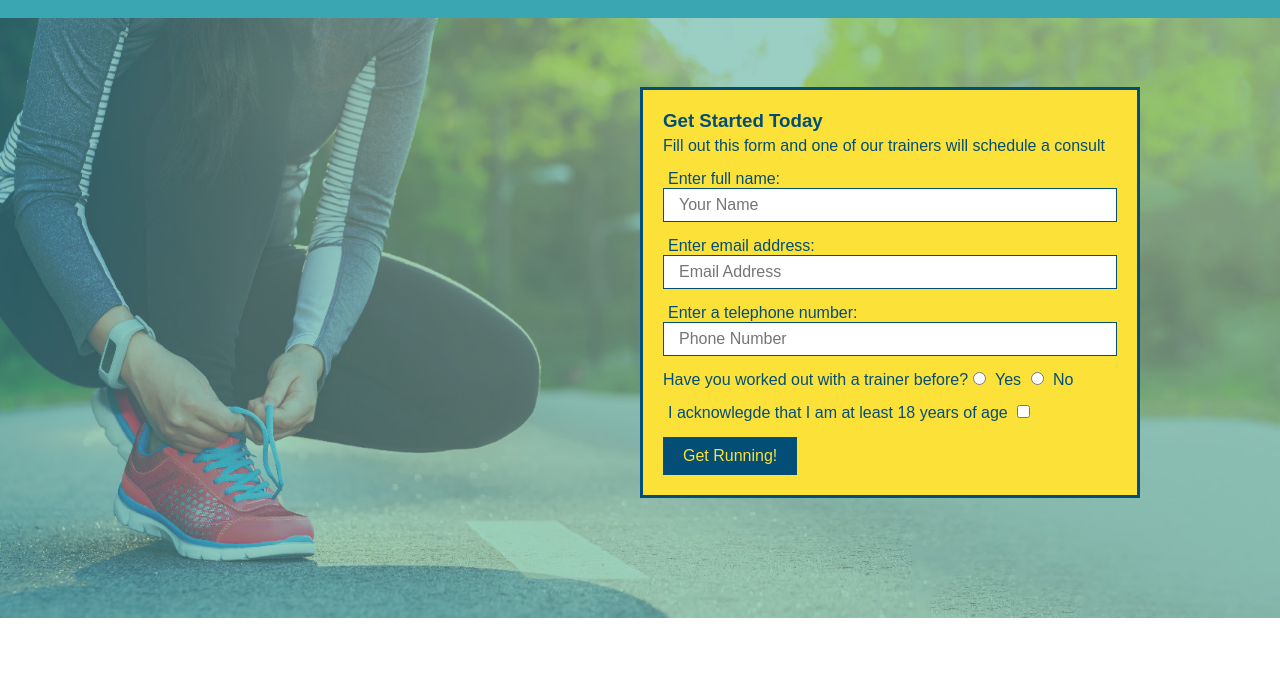
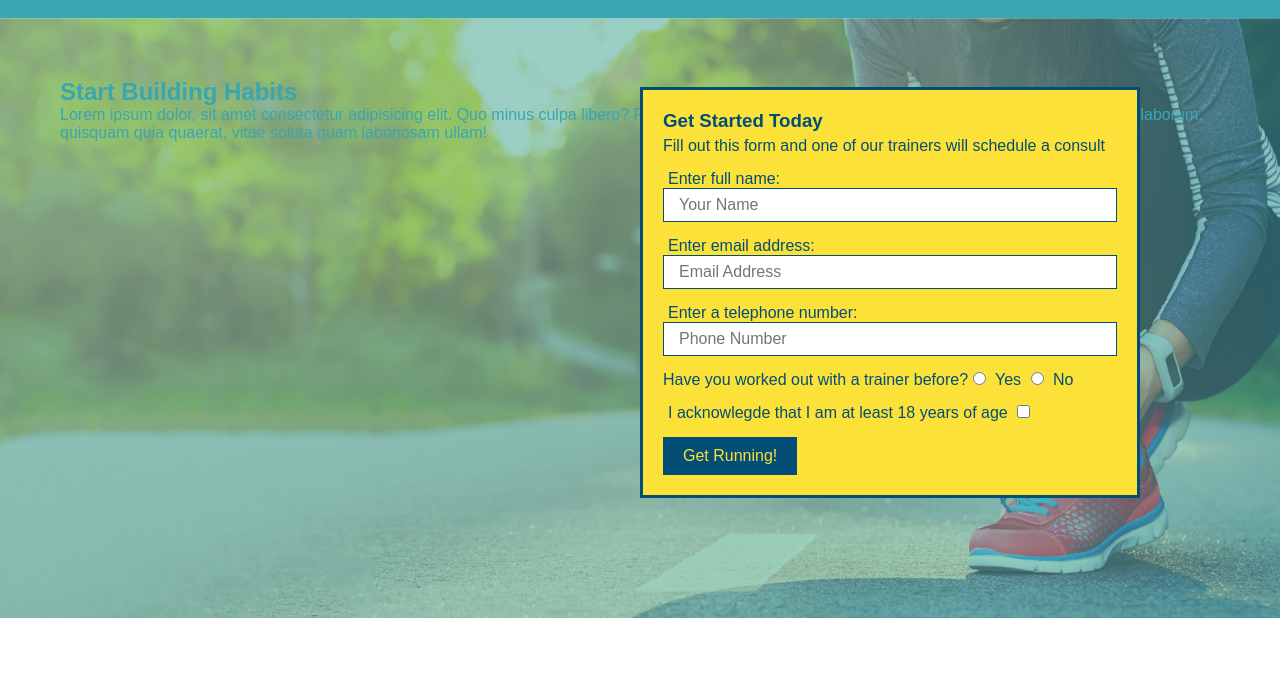
Before and after one commit to B-andrews90/run-buddy, a plain HTML site: page index.html in a window 1280 px wide. Shown: the part 64-739 px from the top of the page. Drawn offline with Linux system fonts and the light colour scheme.

Commit message:
add content to hero, replace image

```diff
--- a/assets/css/style.css
+++ b/assets/css/style.css
@@ -71,7 +71,7 @@ section {
 }
 
 .hero {
-    background-image: url("../images/hero-bg.jpeg");
+    background-image: url("../images/flipped-hero-image.jpeg");
     height: 600px;
     background-size: cover;
     background-position: center;
--- a/index.html
+++ b/index.html
@@ -28,6 +28,10 @@
             </nav>
         </header>
         <section class="hero">
+            <div class="hero-cta">
+                <h2>Start Building Habits</h2>
+                <p>Lorem ipsum dolor, sit amet consectetur adipisicing elit. Quo minus culpa libero? Rerum recusandae aliquid corrupti eos nostrum, aperiam maxime dicta laborum, <br> quisquam quia quaerat, vitae soluta quam laboriosam ullam!</p>
+            </div>
             <div class="hero-form">
                 <h3>Get Started Today</h3>
                 <p>Fill out this form and one of our trainers will schedule a consult</p>
```
Also changed, not shown: assets/images/flipped-hero-image.jpeg (added).
